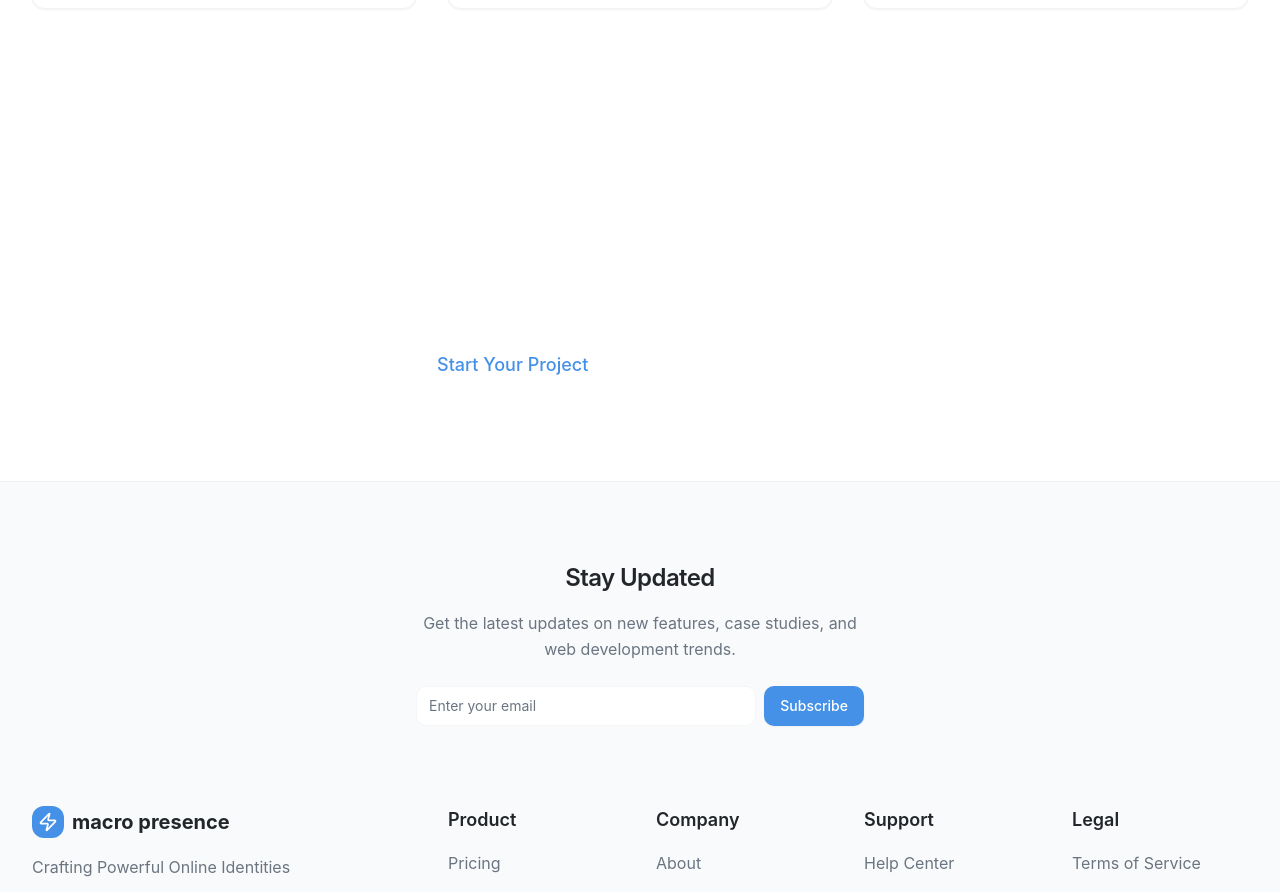
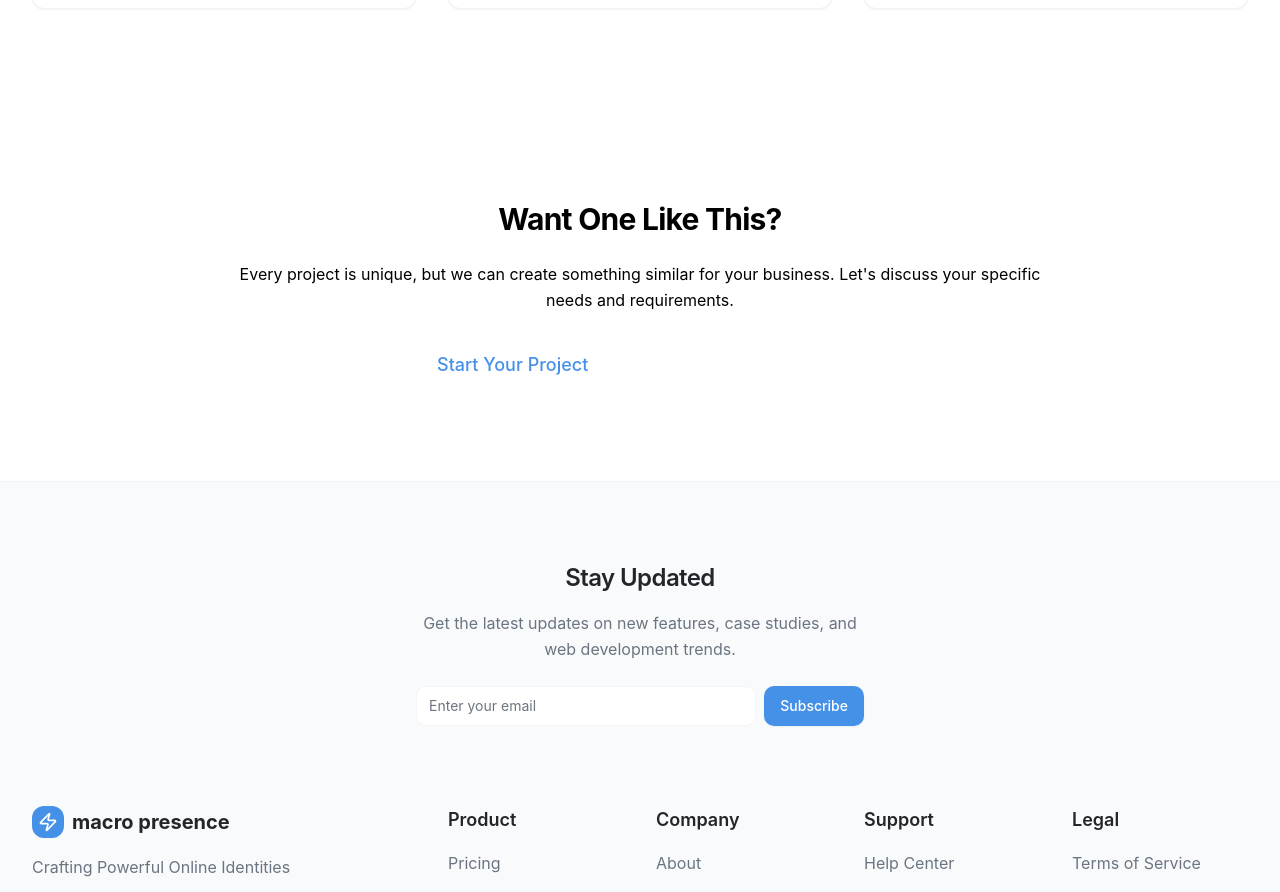
Before and after one commit to ajaylakhimale/presence-as-a-service, a React (Vite) app: page /showcase in a window 1280 px wide. Shown: the part 1940-2832 px from the top of the page. Built offline with nearby package versions, Linux system fonts and the light colour scheme.

Commit message:
Fix text color on Showcase page
Adjusted text color to black on the Showcase page for improved visibility.

```diff
--- a/src/pages/Showcase.tsx
+++ b/src/pages/Showcase.tsx
@@ -309,10 +309,10 @@ const Showcase = () => {
       </section>
 
       {/* CTA Section */}
-      <section className="py-24 bg-gradient-primary text-primary-foreground">
+      <section className="py-24 bg-gradient-primary">
         <div className="mx-auto max-w-4xl px-4 sm:px-6 lg:px-8 text-center">
-          <h2 className="text-title-1 mb-6">Want One Like This?</h2>
-          <p className="text-body mb-8 opacity-90">
+          <h2 className="text-title-1 mb-6 text-black">Want One Like This?</h2>
+          <p className="text-body mb-8 text-black">
             Every project is unique, but we can create something similar for your business.
             Let's discuss your specific needs and requirements.
           </p>
```
